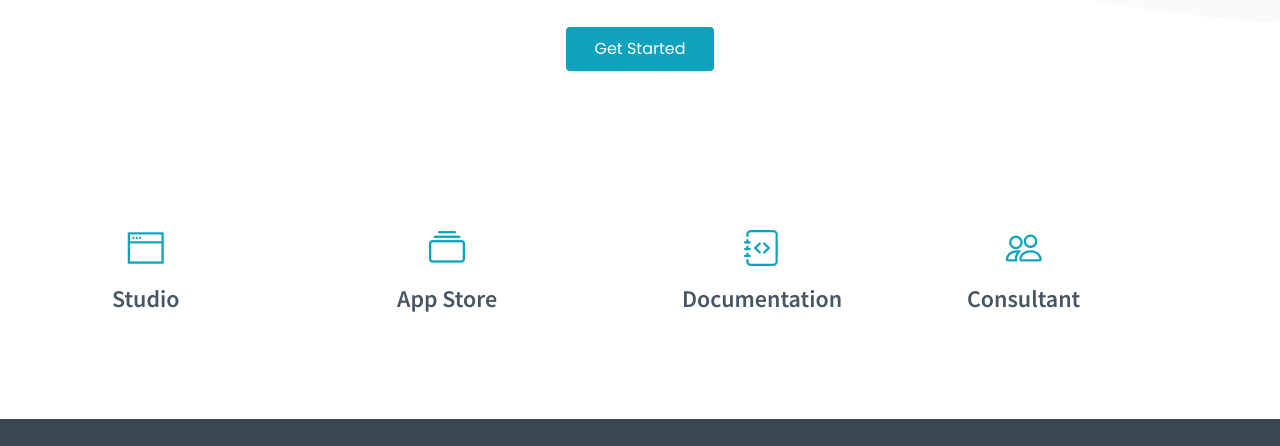
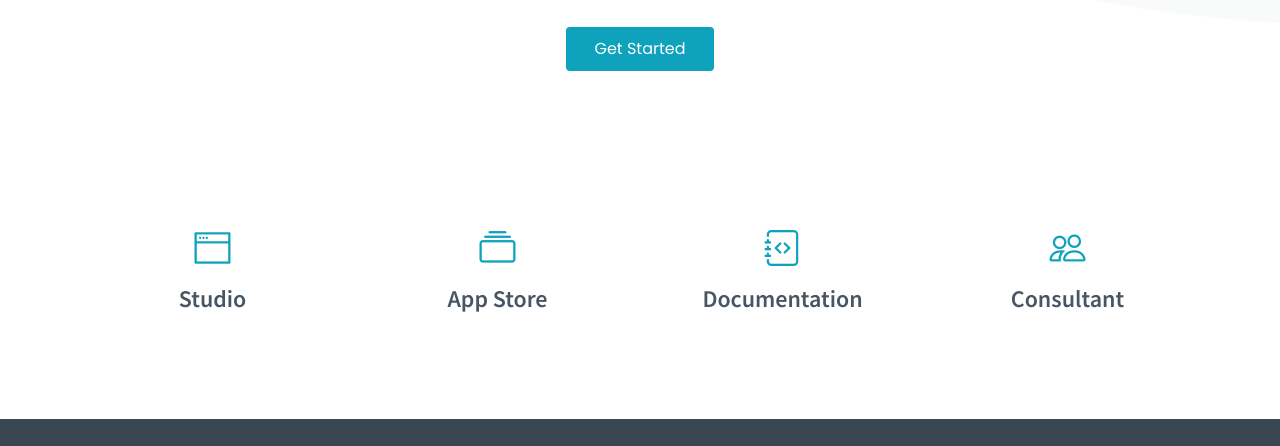
Before and after one commit to owerlap/owl-website, a plain HTML site: page index.html in a window 1280 px wide. Shown: the part 622-1068 px from the top of the page. Drawn offline with nearby package versions, Linux system fonts and the light colour scheme.

Commit message:
Update main contents center

```diff
--- a/index.html
+++ b/index.html
@@ -69,28 +69,28 @@
 
         <div class="row gy-4" style="text-align: center;">
 
-          <div class="col-xl-3 col-md-6 d-flex" data-aos="zoom-out">
+          <div class="col-xl-3 col-md-6 d-flex justify-content-center align-items-center text-center" data-aos="zoom-out">
             <div class="service-item position-relative">
               <div class="icon"><i class="bi bi-window-fullscreen icon"></i></div>
               <h4><a href="" class="stretched-link">Studio</a></h4>
             </div>
           </div><!-- End Service Item -->
 
-          <div class="col-xl-3 col-md-6 d-flex" data-aos="zoom-out" data-aos-delay="200">
+          <div class="col-xl-3 col-md-6 d-flex justify-content-center align-items-center text-center" data-aos="zoom-out" data-aos-delay="200">
             <div class="service-item position-relative">
               <div class="icon"><i class="bi bi-collection icon"></i></div>
               <h4><a href="" class="stretched-link">App Store</a></h4>
             </div>
           </div><!-- End Service Item -->
 
-          <div class="col-xl-3 col-md-6 d-flex" data-aos="zoom-out" data-aos-delay="400">
+          <div class="col-xl-3 col-md-6 d-flex justify-content-center align-items-center text-center" data-aos="zoom-out" data-aos-delay="400">
             <div class="service-item position-relative">
               <div class="icon"><i class="bi bi-journal-code icon"></i></div>
               <h4><a href="" class="stretched-link">Documentation</a></h4>
             </div>
           </div><!-- End Service Item -->
 
-          <div class="col-xl-3 col-md-6 d-flex" data-aos="zoom-out" data-aos-delay="600">
+          <div class="col-xl-3 col-md-6 d-flex justify-content-center align-items-center text-center" data-aos="zoom-out" data-aos-delay="600">
             <div class="service-item position-relative">
               <div class="icon"><i class="bi bi-people icon"></i></div>
               <h4><a href="" class="stretched-link">Consultant</a></h4>
@@ -117,9 +117,9 @@
         </div>
 
         <div class="social-links order-first order-lg-last mb-3 mb-lg-0">
-          <a href="#" class="youtube"><i class="bi bi-youtube"></i></a>
           <a href="#" class="linkedin"><i class="bi bi-linkedin"></i></a>
           <a href="#" class="facebook"><i class="bi bi-facebook"></i></a>
+          <a href="#" class="youtube"><i class="bi bi-youtube"></i></a>
         </div>
 
       </div>
```
